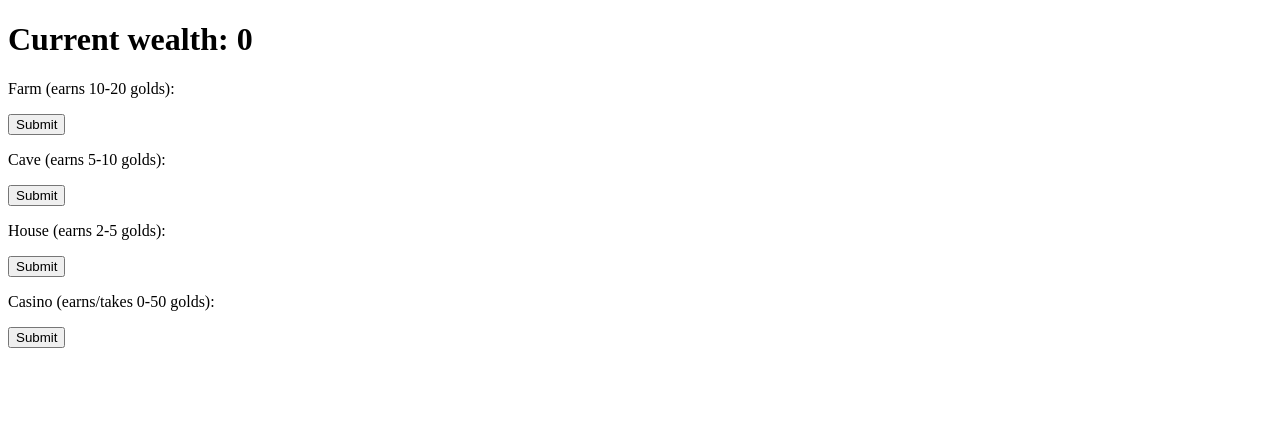
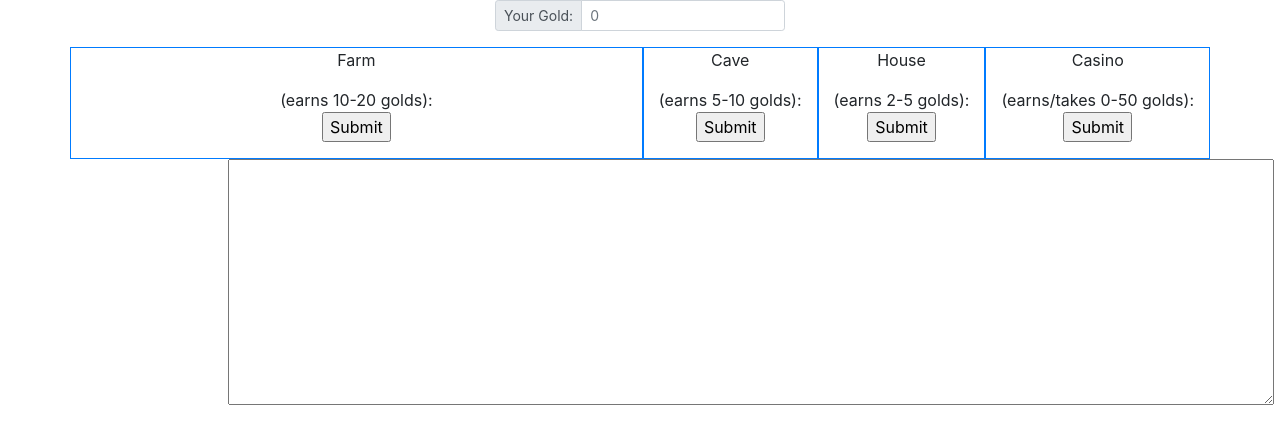
Before and after one commit to mooner70/NinjaGold-Python-Django, a Django app: page / in a window 1280 px wide. Shown: the top 444 px of the page. Run offline with Django 3.2, Linux system fonts and the light colour scheme; some libraries are stand-ins or nearby versions.

Commit message:
4/12 revision

```diff
--- a/apps/NinjaGoldApp/templates/index.html
+++ b/apps/NinjaGoldApp/templates/index.html
@@ -1,40 +1,110 @@
-<!DOCTYPE html>
+<!doctype html>
 <html lang="en">
+
 <head>
-    <meta charset="UTF-8">
-    <meta name="viewport" content="width=device-width, initial-scale=1.0">
-    <meta http-equiv="X-UA-Compatible" content="ie=edge">
-    <title>Ninja Gold</title>
+    <!-- Required meta tags -->
+    <meta charset="utf-8">
+    <meta name="viewport" content="width=device-width, initial-scale=1, shrink-to-fit=no">
+
+    <!-- Bootstrap CSS -->
+    <link rel="stylesheet" href="https://stackpath.bootstrapcdn.com/bootstrap/4.1.0/css/bootstrap.min.css" integrity="sha384-9gVQ4dYFwwWSjIDZnLEWnxCjeSWFphJiwGPXr1jddIhOegiu1FwO5qRGvFXOdJZ4"
+        crossorigin="anonymous">
+
+    <title>Ninja Money</title>
 </head>
+
 <body>
-<h1>Current wealth: {{request.session.gold}}</h1>
-    <form action="/process_money" method="post">
+    <div class="container w-25">
+        <div class="input-group input-group-sm mb-3">
+            <div class="input-group-prepend">
+                <span class="input-group-text" id="inputGroup-sizing-sm">Your Gold:</span>
+            </div>
+            <input type="text" class="form-control" aria-label="Small" aria-describedby="inputGroup-sizing-sm" placeholder="{{request.session.gold}}">
+        </div>
+    </div>
+    <div class="container">
+        <form action="/process_money" method="post">
+            {% csrf_token %}
+            <div class="row">
+                <div class="col border border-primary text-center">
+                    <p>Farm</p>(earns 10-20 golds):
+                    <p>
+                        <input type="hidden" name="building" value="farm1">
+                        <input type="submit" name="farm1">
+                    </p>
+                </div>
+        </form>
+
+        <form action="/process_money" method="post">
+            {% csrf_token %}
+            <div class="col border border-primary text-center">
+                <p>Cave</p>(earns 5-10 golds):
+                <p>
+                    <input type="hidden" name="building" value="cave1">
+                    <input type="submit" name="cave1">
+                </p>
+            </div>
+        </form>
+
+        <form action="/process_money" method="post">
+            {% csrf_token %}
+            <div class="col border border-primary text-center">
+                <p>House</p>(earns 2-5 golds):
+                <p>
+                    <input type="hidden" name="building" value="house1">
+                    <input type="submit" name="house1">
+                </p>
+            </div>
+        </form>
+
+        <form action="/process_money" method="post">
+            {% csrf_token %}
+            <div class="col border border-primary text-center">
+                <p>Casino</p>(earns/takes 0-50 golds):
+                <p>
+                    <input type="hidden" name="building" value="casino1">
+                    <input type="submit" name="casino1">
+                </p>
+            </div>
+        </form>
+        <div class="container w-75">
+            <textarea cols="100" rows="10">
+                {% for logs in request.session.logs %}
+                {{logs}}
+                {% endfor %}
+            </textarea>
+        </div>
+    </div>
+        <!-- {% for logs in request.session.logs %}
+        <p>{{logs}}</p>
+        {% endfor %} -->
+</body>
+</html>
+
+
+
+
+<!-- <form action="/process_money" method="post">
         {% csrf_token %}
         <input type="hidden" name="building" value="farm1">
         <p>Farm (earns 10-20 golds):</p>
         <input type="submit" name="farm1">
-    </form>
-    <form action="/process_money" method="post">
+    </form> -->
+<!-- <form action="/process_money" method="post">
         {% csrf_token %}
         <input type="hidden" name="building" value="cave1">
         <p>Cave (earns 5-10 golds):</p>
         <input type="submit" name="cave1">
-    </form>
-    <form action="/process_money" method="post">
+    </form> -->
+<!-- <form action="/process_money" method="post">
         {% csrf_token %}
         <input type="hidden" name="building" value="house1">
         <p>House (earns 2-5 golds):</p>
         <input type="submit" name="house1">
-    </form>
-    <form action="/process_money" method="post">
+    </form> -->
+<!-- <form action="/process_money" method="post">
         {% csrf_token %}
         <input type="hidden" name="building" value="casino1">
         <p>Casino (earns/takes 0-50 golds):</p>
         <input type="submit" name="casino1">
-    </form>
-
-    {% for logs in request.session.logs %}
-    <p>{{logs}}</p>
-    {% endfor %}
-</body>
-</html>
+    </form> -->
--- a/apps/NinjaGoldApp/views.py
+++ b/apps/NinjaGoldApp/views.py
@@ -20,26 +20,36 @@ def init(request):
 
 def index(request):
     init(request)
-    print "request.session", request.session['logs']
-    return render(request, "index.html")
+    context = {
+        "time": strftime("%I:%M %p", gmtime()),
+    }
+    return render(request, "index.html", context)
 
 def process_money(request):
     if request.method == "POST":
         place = request.POST["building"]
     if place == "farm1":
         winnings = random.randrange(10,21)
+        a = "You earned {} gold from the farm!".format(winnings)
+        request.session["logs"].append(a)
     if place == "cave1":
         winnings = random.randrange(5,11)
+        a = "You earned {} gold from the cave!".format(winnings)
+        request.session["logs"].append(a)
     if place == "house1":
         winnings = random.randrange(2,6)
+        a = "You earned {} gold from the house!".format(winnings)
+        request.session["logs"].append(a)
     if place == "casino1":
         winnings = random.randrange(-50,50)
+        a = "You earned {} gold from the casino!".format(winnings)
+        request.session["logs"].append(a)
     request.session["gold"] += winnings
 
-    if winnings < 0:
-        request.session["logs"].append("You lost!")
-    else:
-        request.session["logs"].append("You WIN!")
-    print request.session["logs"]
+    # if winnings < 0:
+    #     request.session["logs"].append("You lost!")
+    # else:
+    #     request.session["logs"].append("You WIN!")
+    # print request.session["logs"]
 
     return redirect("/")
```
Also changed, not shown: db.sqlite3, 1 other file.
